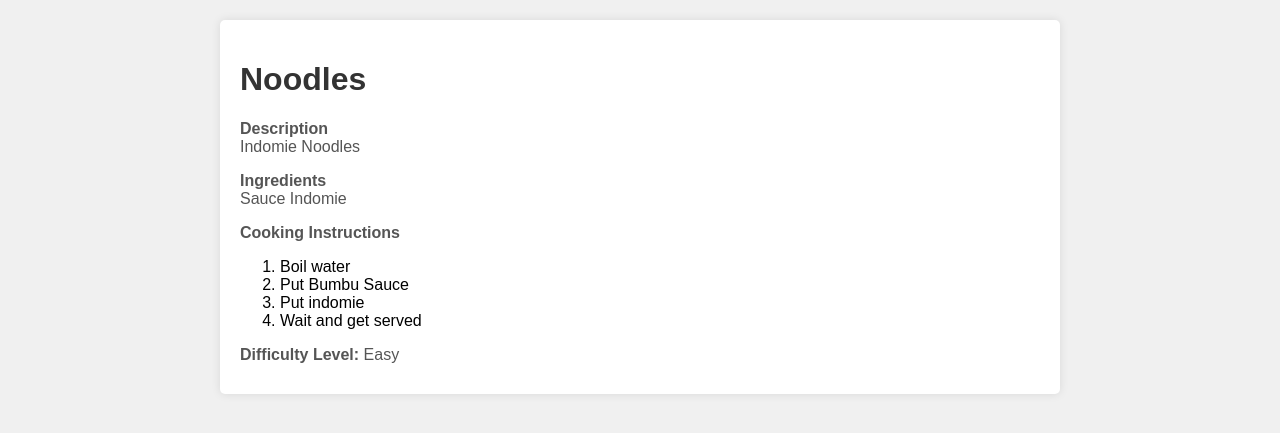
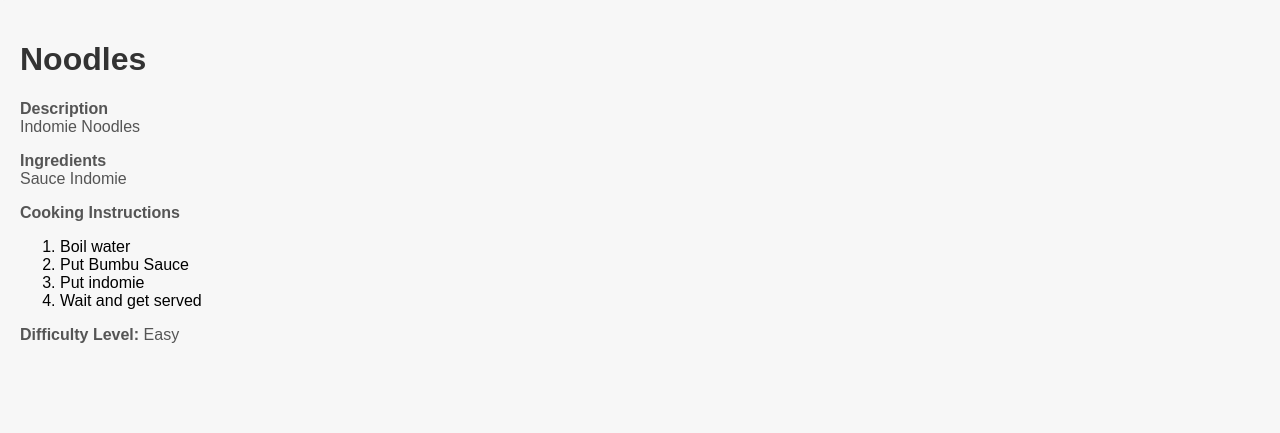
Before and after one commit to Nganga-A/Recipe-Keeper, a Django app: page /1/ in a window 1280 px wide. Shown: the top 433 px of the page. Run offline with Django 5.2, Linux system fonts and the light colour scheme; data comes from the database, SQL or seed files in the repository.

Commit message:
Recipe template styling

```diff
--- a/recipeKeeper/templates/recipeKeeper/recipe_template.html
+++ b/recipeKeeper/templates/recipeKeeper/recipe_template.html
@@ -8,17 +8,15 @@
     <style>
         body {
             font-family: Arial, sans-serif;
-            background-color: #f0f0f0;
+            background-color: #f7f7f7;
             margin: 0;
             padding: 0;
         }
         .container {
             max-width: 800px;
-            margin: 20px auto;
             padding: 20px;
-            background-color: #fff;
+            background-color: #f7f7f7;
             border-radius: 5px;
-            box-shadow: 0 0 10px rgba(0, 0, 0, 0.1);
         }
         h1 {
             color: #333;
```
